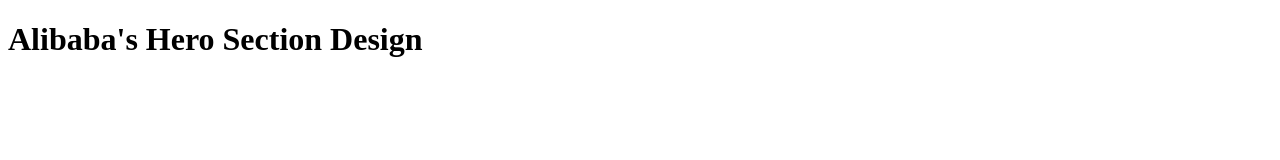
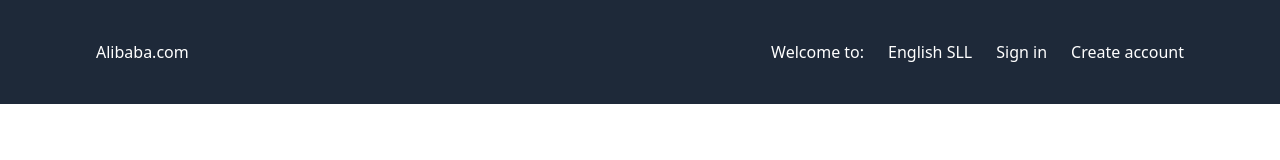
Before and after one commit to AmaduKamara/tailwindcss-alibaba-hero-clone, a plain HTML site: page index.html in a window 1280 px wide. Drawn offline with nearby package versions, Linux system fonts and the light colour scheme.

Commit message:
Add tailwindcss cdn and basic header style

```diff
--- a/index.html
+++ b/index.html
@@ -4,8 +4,21 @@
     <meta charset="UTF-8" />
     <meta name="viewport" content="width=device-width, initial-scale=1.0" />
     <title>Alibaba's Hero Clone</title>
+    <script src="https://cdn.jsdelivr.net/npm/@tailwindcss/browser@4"></script>
   </head>
   <body>
-    <h1>Alibaba's Hero Section Design</h1>
+    <header class="bg-gray-800 py-10 px-24">
+      <div class="flex justify-between">
+        <a class="text-white" href="#">Alibaba.com</a>
+        <div class="flex gap-6">
+          <div><p class="text-white">Welcome to:</p></div>
+          <div><p class="text-white">English SLL</p></div>
+          <div><a class="text-white" href="#">Sign in</a></div>
+          <div><button class="text-white">Create account</button></div>
+        </div>
+      </div>
+
+      <div></div>
+    </header>
   </body>
 </html>
```
Also changed, not shown: images/alibaba-logo.png (added).
